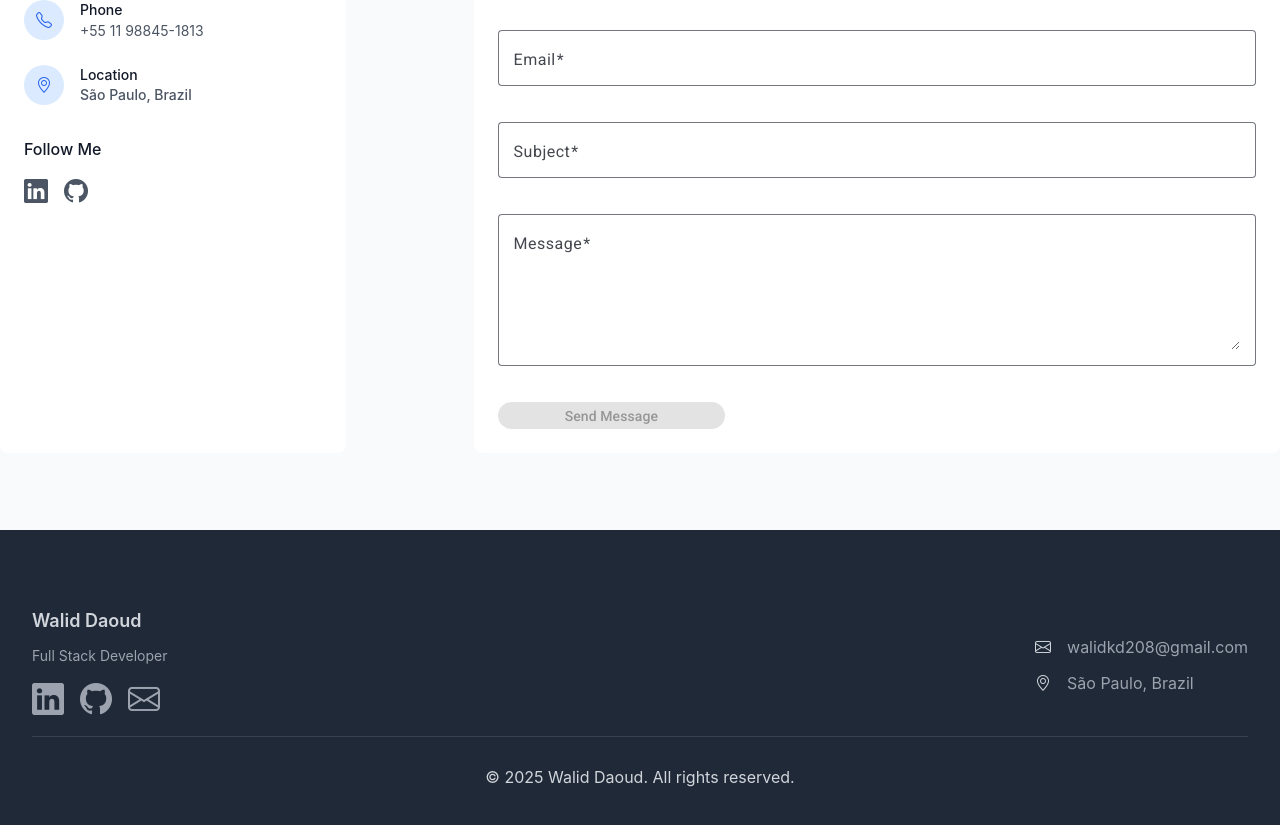
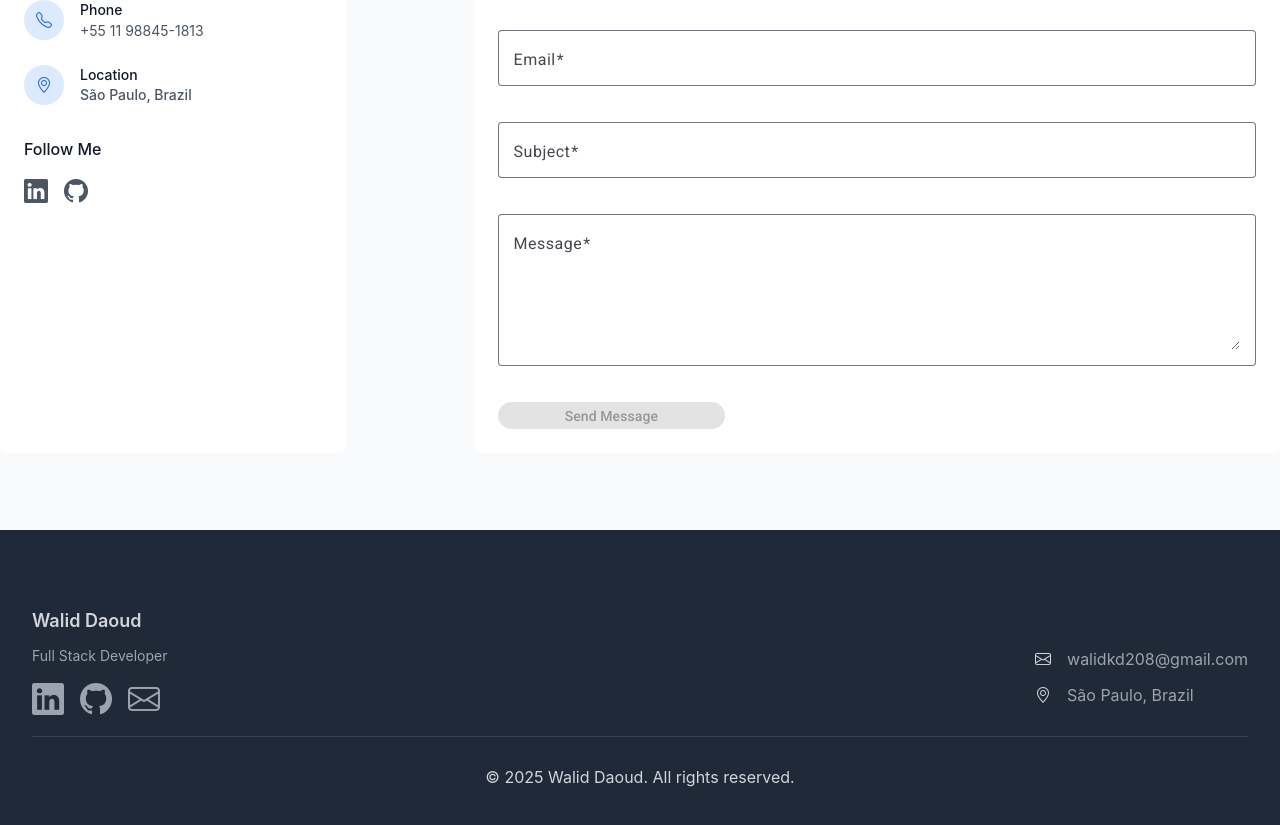
Before and after one commit to WalidcoDaoud/Portfolio, an Angular app: page / in a window 1280 px wide. Shown: the part 2948-3773 px from the top of the page. Built offline with nearby package versions, Linux system fonts and the light colour scheme.

Commit message:
feature: footer style adjusted

```diff
--- a/src/app/components/footer/footer.component.sass
+++ b/src/app/components/footer/footer.component.sass
@@ -16,6 +16,7 @@
       flex-direction: row
       justify-content: space-between
       align-items: center
+      gap: 2rem
 
       .info
         display: flex
@@ -55,6 +56,7 @@
         flex-direction: column
         gap: 1rem
         margin-bottom: 1rem
+        padding-top: 1.5rem
 
         .email,
         .locale
```
